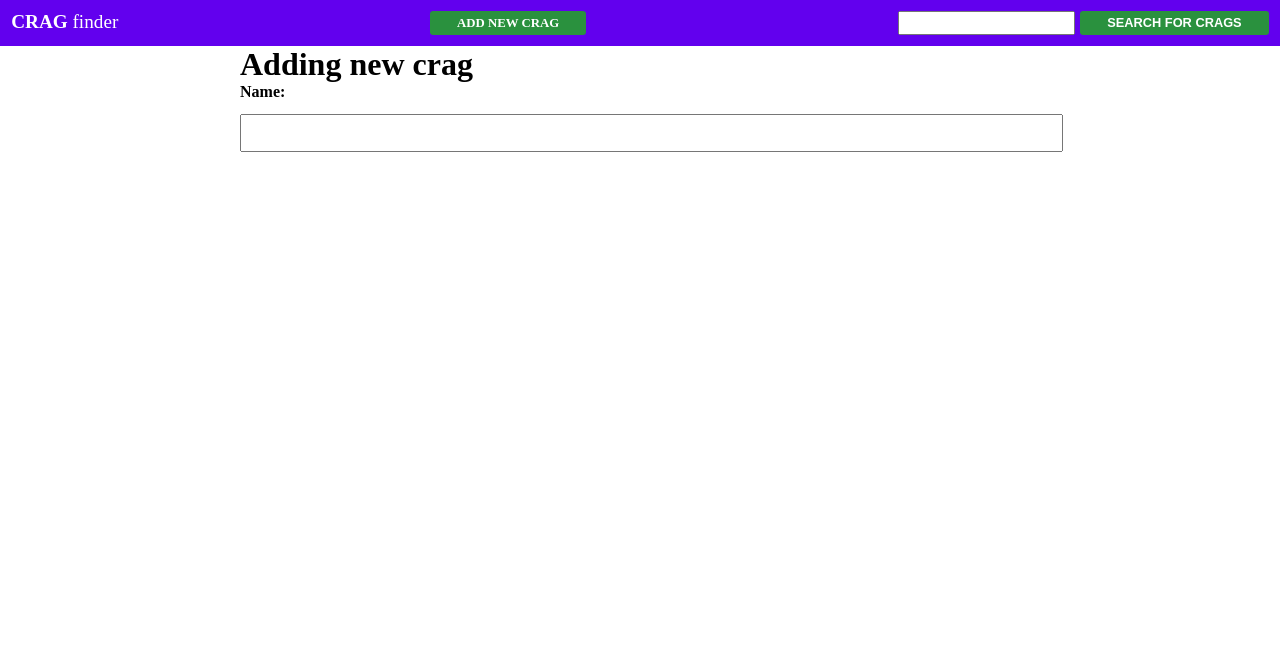
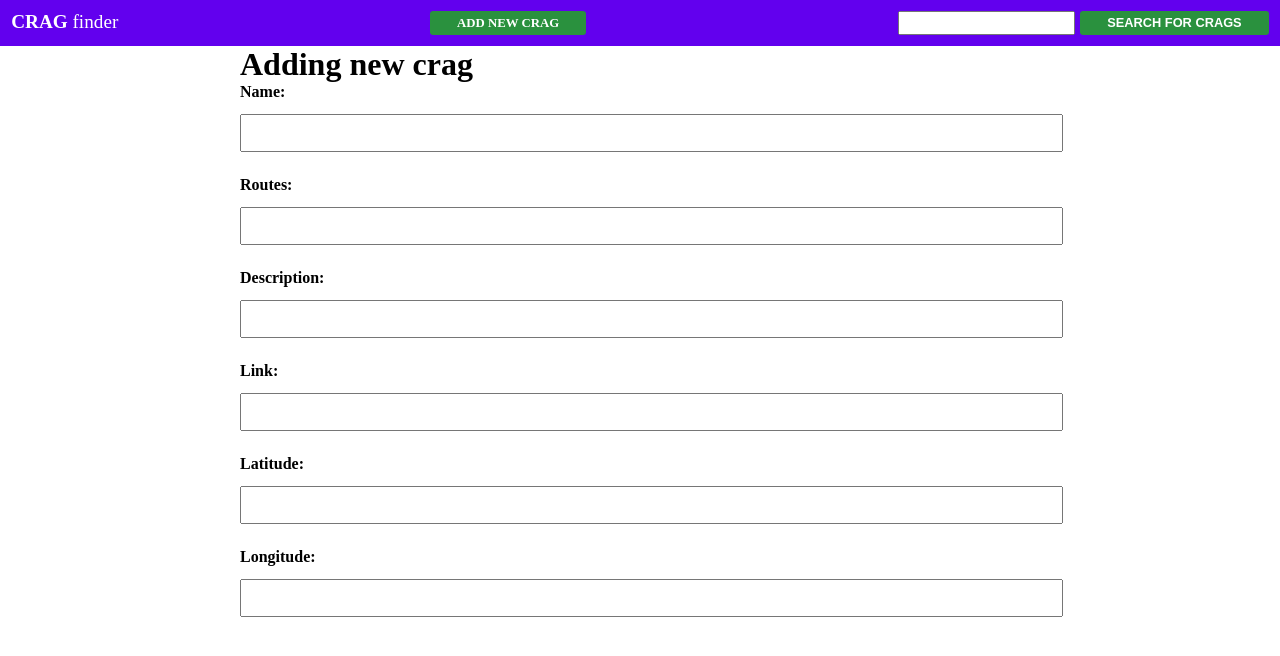
Before and after one commit to L00ka5z78/crag-finder-FE, a React (Create React App) app: page /add in a window 1280 px wide. Shown: the top 656 px of the page. Built offline with nearby package versions, Linux system fonts and the light colour scheme.

Commit message:
singleAdd db-routes-count added 10.05.23 08:25

```diff
--- a/src/components/AddForm/AddForm.tsx
+++ b/src/components/AddForm/AddForm.tsx
@@ -13,6 +13,41 @@ export const AddForm = () => {
           <input type="text" name="name" required maxLength={99} />
         </label>
       </p>
+
+      <p>
+        <label>
+          Routes: <br />
+          <input type="number" name="name" required maxLength={99} />
+        </label>
+      </p>
+
+      <p>
+        <label>
+          Description: <br />
+          <input type="text" name="name" required maxLength={99} />
+        </label>
+      </p>
+
+      <p>
+        <label>
+          Link: <br />
+          <input type="text" name="name" required maxLength={99} />
+        </label>
+      </p>
+
+      <p>
+        <label>
+          Latitude: <br />
+          <input type="text" name="name" required maxLength={99} />
+        </label>
+      </p>
+
+      <p>
+        <label>
+          Longitude: <br />
+          <input type="text" name="name" required maxLength={99} />
+        </label>
+      </p>
     </form>
   );
 };
--- a/src/components/SingleCrag/SingleCrag.tsx
+++ b/src/components/SingleCrag/SingleCrag.tsx
@@ -27,7 +27,7 @@ export const SingleCrag = (props: Props) => {
     <>
       <h2>{crag.name}</h2>
       <p>{crag.description}</p>
-      {/* {!!crag.routes && <p>{crag.routes} routes</p>} */}
+      {!!crag.routes && <p>{crag.routes} routes</p>}
       <hr />
       <a href={crag.url} target="blank" rel="noreferrer">
         Open link
```
